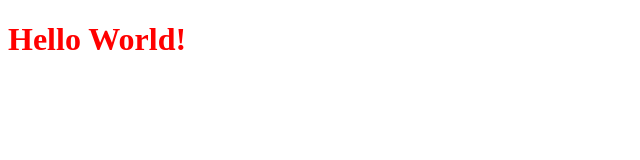
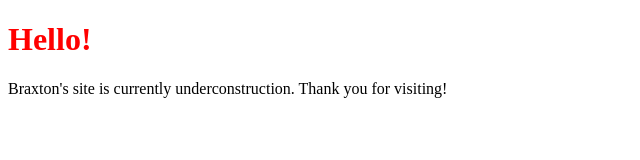
Before and after one commit to Bmc1977/bmc1977.github.io, a plain HTML site: page index.html in a window 1280 px wide. Shown: the whole page, without its empty margins (0-640 px from the left). Drawn offline with Linux system fonts and the light colour scheme.

Commit message:
Update index.html

```diff
--- a/index.html
+++ b/index.html
@@ -4,6 +4,7 @@
         <link rel="stylesheet" href="style.css">
     </head>
     <body>
-        <h1>Hello World!</h1>
+        <h1>Hello!</h1>
+        <p>Braxton's site is currently underconstruction. Thank you for visiting!</p>
     </body>
 </html>
```
